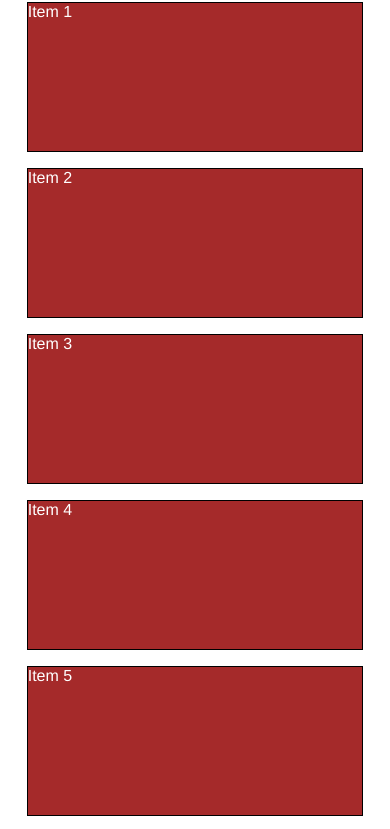
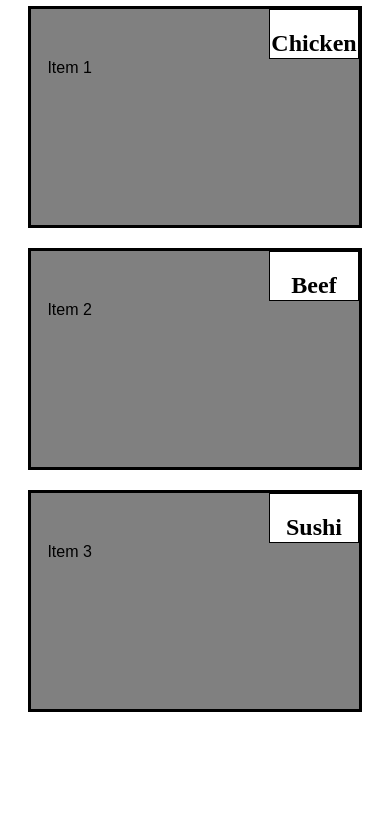
Before and after one commit to janbarlak/module2-solution, a plain HTML site: page index.html in a window 390 px wide. Shown: the part 72-901 px from the top of the page. After the commit the page ends 844 px from the top, so only its background shows below. Drawn offline with Linux system fonts and the light colour scheme.

Commit message:
pridany responsive design, treba doladit

```diff
--- a/index.html
+++ b/index.html
@@ -8,21 +8,44 @@
 
 /********** Base styles **********/
 * {
+  font-family: serif;
   box-sizing: border-box;
 }
 h1 {
   margin-bottom: 15px;
+  text-align: center;
+}
+
+div.float {
+	width: 90px;
+	height: 50px;
+	border: 1px solid;
+	background-color: white;
+	float: right;
+	text-align: center;
+
+
 }
 
 p {
-  border: 1px solid black;
-  background-color: #A52A2A;
+
+  clear:right;
   width: 90%;
   height: 150px;
   margin-right: auto;
   margin-left: auto;
-  font-family: Helvetica;
-  color: white;
+  font-family: sans-serif;
+  color: black;
+}
+
+.section{
+	background-color: grey;
+
+	border: 3px solid black;
+	margin:20px;
+
+	box-sizing: border-box;
+
 }
 
 /* Simple Responsive Framework. */
@@ -31,10 +54,9 @@ p {
 }
 
 /********** Large devices only **********/
-@media (min-width: 1200px) {
+@media (min-width: 992px) {
   .col-lg-1, .col-lg-2, .col-lg-3, .col-lg-4, .col-lg-5, .col-lg-6, .col-lg-7, .col-lg-8, .col-lg-9, .col-lg-10, .col-lg-11, .col-lg-12 {
     float: left;
-    border: 1px solid green;
   }
   .col-lg-1 {
     width: 8.33%;
@@ -72,13 +94,13 @@ p {
   .col-lg-12 {
     width: 100%;
   }
+  box-sizing: border-box;
 }
 
 /********** Medium devices only **********/
-@media (min-width: 992px) and (max-width: 1199px) {
+@media (min-width: 768px) and (max-width: 991px) {
   .col-md-1, .col-md-2, .col-md-3, .col-md-4, .col-md-5, .col-md-6, .col-md-7, .col-md-8, .col-md-9, .col-md-10, .col-md-11, .col-md-12 {
     float: left;
-    border: 1px solid green;
   }
   .col-md-1 {
     width: 8.33%;
@@ -116,22 +138,33 @@ p {
   .col-md-12 {
     width: 100%;
   }
+  box-sizing: border-box;
 }
 
 </style>
 </head>
 <body>
-<h1>Responsive Layout</h1>
+<h1>Our Menu</h1>
 
 <div class="row">
-  <div class="col-lg-3 col-md-6"><p>Item 1</p></div>
-  <div class="col-lg-3 col-md-6"><p>Item 2</p></div>
-  <div class="col-lg-3 col-md-6"><p>Item 3</p></div>
-  <div class="col-lg-3 col-md-6"><p>Item 4</p></div>
-  <div class="col-lg-3 col-md-6"><p>Item 5</p></div>
-  <div class="col-lg-3 col-md-6"><p>Item 6</p></div>
-  <div class="col-lg-3 col-md-6"><p>Item 7</p></div>
-  <div class="col-lg-3 col-md-6"><p>Item 8</p></div>
+  <div class="col-lg-4 col-md-6">
+  	<div class="section">
+  		<div class="float"><h2>Chicken</h2></div>
+  		<p>Item 1</p>
+  	</div>
+  </div>
+  <div class="col-lg-4 col-md-6">
+   	<div class="section">
+	  	<div class="float"><h2>Beef</h2></div>
+  		<p>Item 2</p>
+  	</div>
+  </div>
+  <div class="col-lg-4 col-md-12">
+   	<div class="section">
+   		<div class="float"><h2>Sushi</h2></div>
+  		<p>Item 3</p>
+  	</div>
+  </div>
 </div>
 
 </body>
```
